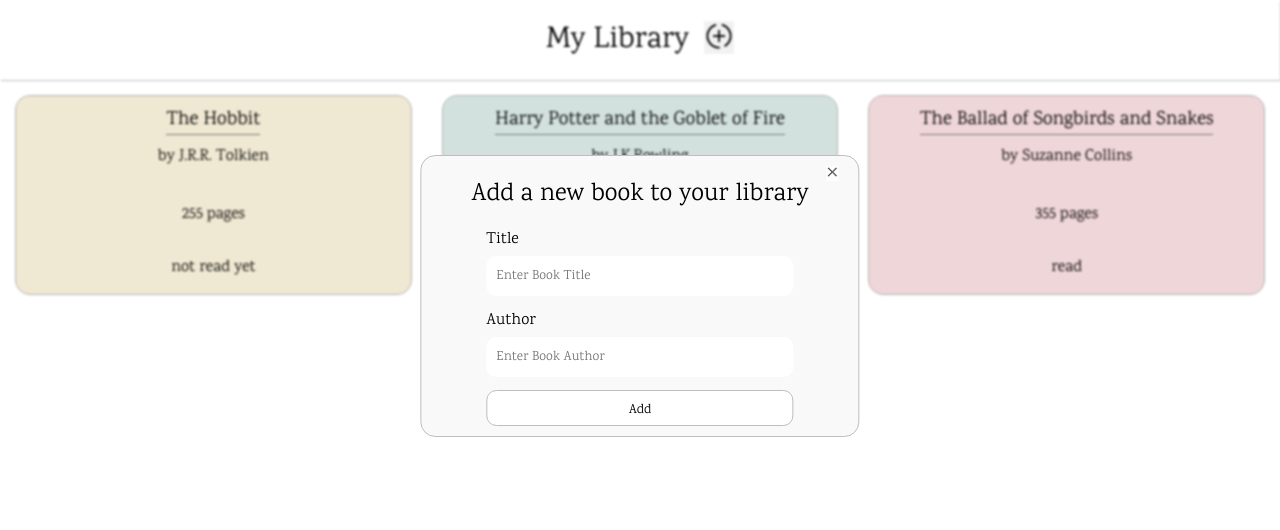
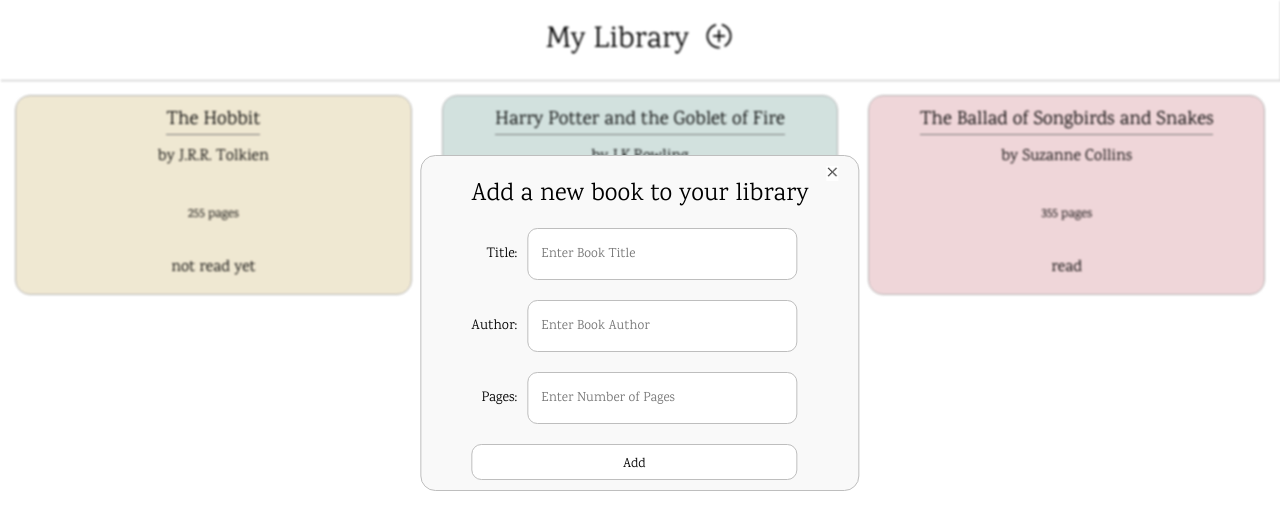
Before and after one commit to sushiroll29/library, a plain HTML site: page index.html in a window 1280 px wide. Both pictures are taken after a click on the button 718 px from the left and 37 px from the top of the page. Drawn offline with Linux system fonts and the light colour scheme.

Commit message:
Add final form styling

```diff
--- a/index.html
+++ b/index.html
@@ -27,15 +27,17 @@
         <button class="cancel" onclick="closeForm()"><img src="./close.png" alt="cancel-icon" class="cancel-icon"></button>
           <h1>Add a new book to your library</h1>
             <div class="form-fields">
-                <label for="title">Title</label>
-                <input type="text" placeholder="Enter Book Title" name="title" required>
+                    <label for="title">Title</label>
+                    <input type="text" placeholder="Enter Book Title" name="title" required>
 
-                <label for="author">Author</label>
-                <input type="text" placeholder="Enter Book Author" name="author" required>
+                    <label for="author">Author</label>
+                    <input type="text" placeholder="Enter Book Author" name="author" required>
+
+                    <label for="pages">Pages</label>
+                    <input type="text" placeholder="Enter Number of Pages" name="pages" required>
 
                 <div class="form-buttons">
                     <button type="submit" class="btn">Add</button>
-
                 </div>
             </div>
 
--- a/style.css
+++ b/style.css
@@ -1,5 +1,6 @@
 :root{
     --grey: #bebebe;
+    --pastel-green: #5dbb63;
 }
 
 * {
@@ -21,6 +22,10 @@
 button.add, button.cancel{
     border: none;
     background-color: white;
+}
+
+button.add:active, button.add:focus{
+    background-color: rgba(255, 255, 255, 0);
 }
 
 button:hover{
@@ -46,11 +51,6 @@
     font-size: 30px;
     font-weight: 400;
 }
-
-/* .top-bar > div {
-    position: absolute;
-    right: 15px;
-} */
 
 .add-icon{
     width: 30px;
@@ -97,13 +97,13 @@
     display: flex;
     flex-wrap: nowrap;
     flex-direction: column;
-    /* justify-content: center; */
     align-items: center;
 }
 
 .info > span:first-child{
     margin-top: auto;
     justify-self: center;
+    font-size: 13px;
 }
 
 .info > span:last-child {
@@ -138,30 +138,39 @@
 }
 
 .form-fields {
-    display: flex;
-    flex-direction: column;
-    padding: 0 15px;
+    display: grid;
+    grid-template-columns: max-content 80%;
+    gap: 20px 10px;
+    align-items: center;
 }
 
 .form-fields > label{
-    font-size: 16px;
+    font-size: 14px;
     font-weight: normal;
-    margin-bottom: 5px;
+    text-align: right;
+
+}
+
+.form-fields label:after{
+    content: ":";
 }
 
 .form-fields > input {
+    outline: none;
     appearance: none;
-    padding: 10px 10px;
+    vertical-align: middle;
+    padding: 15px 13px;
     border: none;
     border-radius: 10px;
     outline: none;
-    margin-bottom: 13px;
     font-family: 'Karma', sans-serif;
+    border: 1px solid var(--grey);
 }
 
 .form-buttons{
     display: flex;
     justify-content: space-around;
+    grid-column: 1 / 3;
 }
 
 .form-buttons > button {
@@ -173,3 +182,8 @@
     font-family: 'Karma', sans-serif;
     text-align: center;
 }
+
+.form-buttons > button:hover{
+    border: 1px solid var(--pastel-green);
+    color: var(--pastel-green);
+}
```
